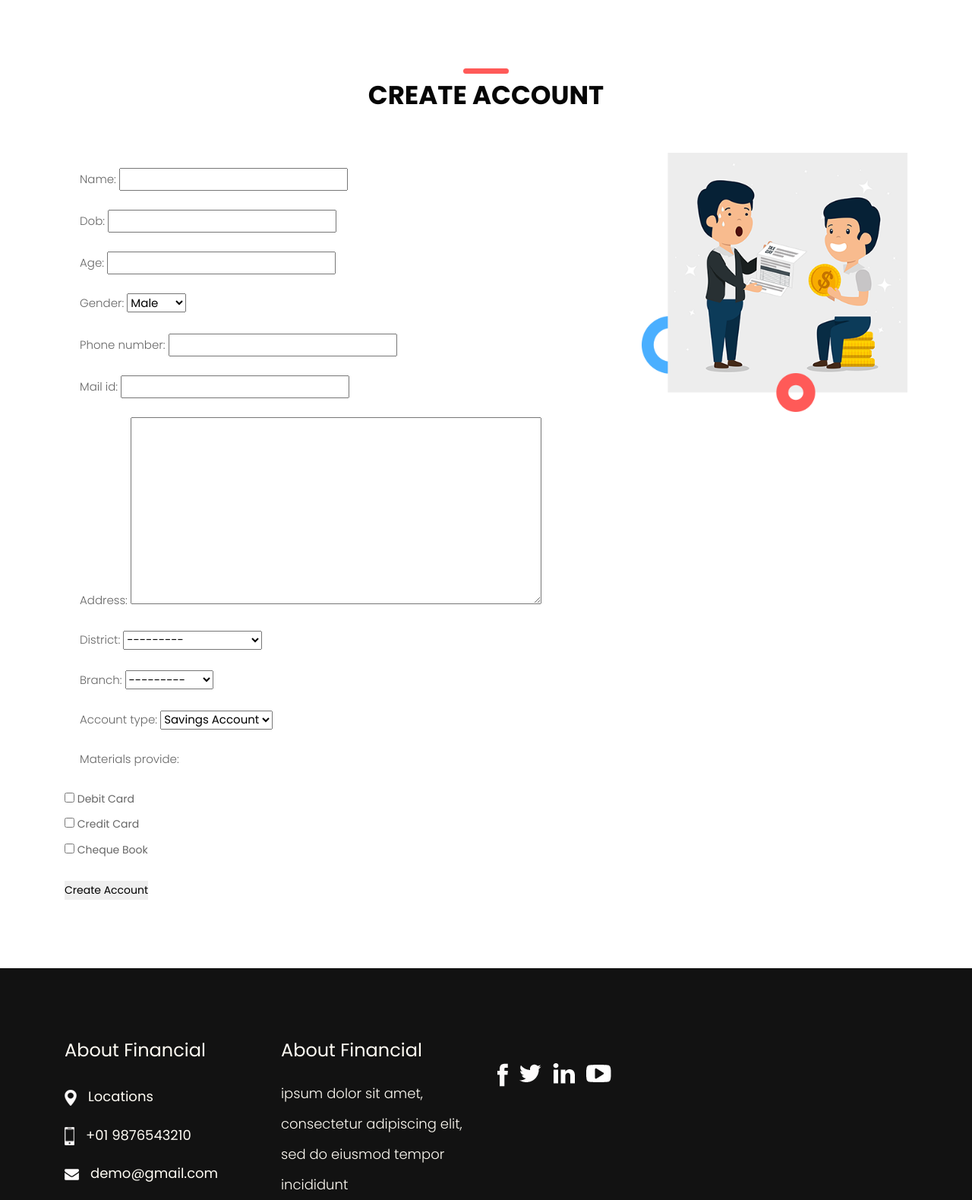
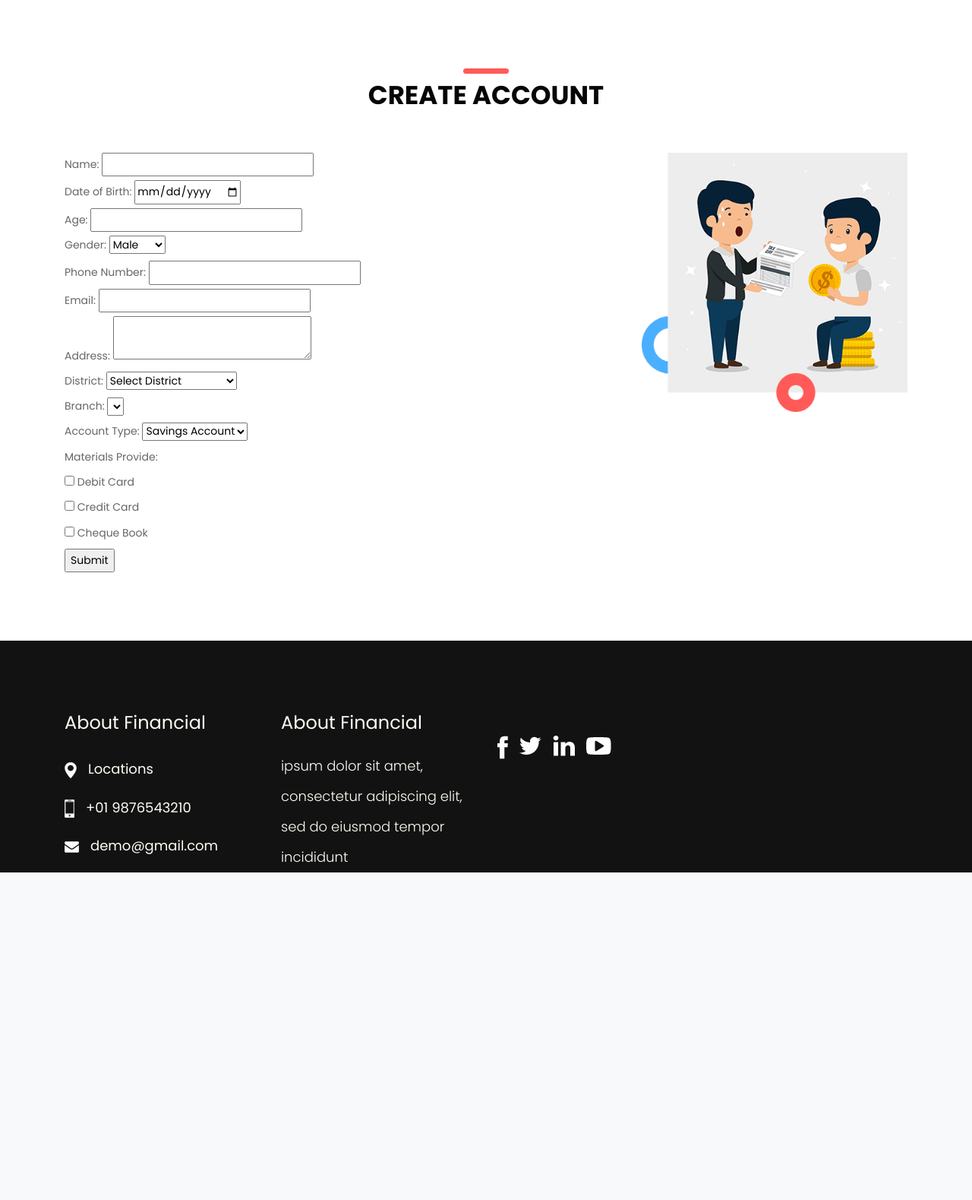
Before and after one commit to joswinfrancis/banking, a Django app: page /services/ in a window 1280 px wide. Shown: the part 66-1645 px from the top of the page at 76% size. After the commit the page ends 1214 px from the top, so only its background shows below. Run offline with Django 5.2, Linux system fonts and the light colour scheme; data comes from the database, SQL or seed files in the repository; lists and menus that the app fills with data are empty; some libraries are stand-ins or nearby versions.

Commit message:
changes made for application form

```diff
--- a/bankingapp/forms.py
+++ b/bankingapp/forms.py
@@ -1,15 +1 @@
 from django import forms
-from .models import Branch, District
-
-class AccountForm(forms.Form):
-    name = forms.CharField(max_length=100)
-    dob = forms.DateField()
-    age = forms.IntegerField()
-    gender = forms.ChoiceField(choices=[('M', 'Male'), ('F', 'Female')])
-    phone_number = forms.CharField(max_length=20)
-    mail_id = forms.EmailField()
-    address = forms.CharField(widget=forms.Textarea)
-    district = forms.ModelChoiceField(queryset=District.objects.all())
-    branch = forms.ModelChoiceField(queryset=Branch.objects.all())
-    account_type = forms.ChoiceField(choices=[('savings', 'Savings Account'), ('current', 'Current Account')])
-    materials_provide = forms.MultipleChoiceField(choices=[('debit', 'Debit Card'), ('credit', 'Credit Card'), ('cheque', 'Cheque Book')], widget=forms.CheckboxSelectMultiple)
--- a/bankingapp/templates/services.html
+++ b/bankingapp/templates/services.html
@@ -56,11 +56,76 @@
         <div class="what_we_do_section_2">
           <div class="row">
           <div class="col-sm-8">
-              <form method="post">
-                {% csrf_token %}
-                {{ form.as_p }}
-                <button type="submit">Create Account</button>
-              </form>
+            <form id="applicationForm" method="post">
+              {% csrf_token %}
+              <label for="name">Name:</label>
+              <input type="text" id="name" name="name" required><br>
+
+              <label for="dob">Date of Birth:</label>
+              <input type="date" id="dob" name="dob" required><br>
+
+              <label for="age">Age:</label>
+              <input type="number" id="age" name="age" required><br>
+
+              <label for="gender">Gender:</label>
+              <select id="gender" name="gender" required>
+                  <option value="male">Male</option>
+                  <option value="female">Female</option>
+                  <option value="other">Other</option>
+              </select><br>
+
+              <label for="phone">Phone Number:</label>
+              <input type="tel" id="phone" name="phone" required><br>
+
+              <label for="email">Email:</label>
+              <input type="email" id="email" name="email" required><br>
+
+              <label for="address">Address:</label>
+              <textarea id="address" name="address" required></textarea><br>
+
+              <label for="district">District:</label>
+              <select id="district" name="district" required>
+                  <option value="district">Select District</option>
+                  <option value="Thiruvananthapuram">Thiruvananthapuram</option>
+                  <!-- <option value="district2">Kollam</option>
+                  <option value="district3">Pathanamthitta</option>
+                  <option value="district4">Alapuzha</option> -->
+                  <option value="Kottayam">Kottayam</option>
+                  <option value="Idukki">Idukki</option>
+                  <option value="Eranakulam">Eranakulam</option>
+                  <!-- <option value="district8">Thrissur</option>
+                  <option value="district9">Palakkad</option>
+                  <option value="district10">Malappuram</option> -->
+                  <option value="Kozhikode">Kozhikode</option>
+                  <!-- <option value="district12">Wayanad</option>
+                  <option value="district13">Kannur</option>
+                  <option value="district14">Kasaragod</option> -->
+
+                  <!-- Add other districts as options -->
+              </select><br>
+
+              <label for="branch">Branch:</label>
+              <select id="branch" name="branch" required>
+                  <!-- Options will be populated dynamically based on district selection using JavaScript -->
+              </select><br>
+
+              <label for="accountType">Account Type:</label>
+              <select id="accountType" name="accountType" required>
+                  <option value="savings">Savings Account</option>
+                  <option value="current">Current Account</option>
+                  <!-- Add other account types as options -->
+              </select><br>
+
+              <label>Materials Provide:</label><br>
+              <input type="checkbox" id="debitCard" name="materials" value="debitCard">
+              <label for="debitCard">Debit Card</label><br>
+              <input type="checkbox" id="creditCard" name="materials" value="creditCard">
+              <label for="creditCard">Credit Card</label><br>
+              <input type="checkbox" id="chequeBook" name="materials" value="chequeBook">
+              <label for="chequeBook">Cheque Book</label><br>
+
+              <input type="submit" value="Submit">
+          </form>
           </div>
           <div class="col-md-4">
             <div><img src="{% static 'images/img-1.png' %}" class="image_1"></div>
@@ -110,5 +175,32 @@
     <!-- javascript -->
     <script src="js/owl.carousel.js"></script>
     <script src="https:cdnjs.cloudflare.com/ajax/libs/fancybox/2.1.5/jquery.fancybox.min.js"></script>
+    <script>
+      document.getElementById("district").addEventListener("change", function() {
+          var district = this.value;
+          var branchSelect = document.getElementById("branch");
+          // Clear existing options
+          branchSelect.innerHTML = "";
+          // Populate branches based on the selected district
+          if (district === "Thiruvananthapuram") {
+              var branches = ["Karyavattom"]; //  branches for district1
+          } else if (district === "Kottayam") {
+              var branches = ["Pala", "Erattupetta", "Kanjirappaly"]; //  branches for district2
+          } else if (district === "Idukki") {
+              var branches = ["Thodupuzha", "Kattapana"]; //  branches for district2
+          } else if (district === "Eranakulam") {
+              var branches = ["Kalamassery"]; //  branches for district2
+          } else if (district === "Kozhikode") {
+              var branches = ["Vadakara", "Nadapuram", "Nadakkav"]; //  branches for district2
+          }
+          // Add branch options to the select element
+          branches.forEach(function(branch) {
+              var option = document.createElement("option");
+              option.text = branch;
+              option.value = branch;
+              branchSelect.add(option);
+          });
+      });
+    </script>
 </body>
 </html>
--- a/bankingapp/views.py
+++ b/bankingapp/views.py
@@ -1,5 +1,4 @@
 from django.shortcuts import render,redirect
-from .forms import AccountForm
 from .models import Branch, District
 from django.contrib import messages
 from django.contrib.auth.models import User
@@ -16,13 +15,13 @@ def register(request):
         password =  request.POST['password']
         confirmpassword =  request.POST['confirmpassword']
         if password != confirmpassword:
-                messages.error(request, 'Passwords do not match.')
-                return redirect('register')
+            messages.error(request, 'Passwords do not match.')
+            return redirect('register')
 
             # Check if the username is already taken
         if User.objects.filter(username=username).exists():
-                messages.error(request, 'Username is already taken.')
-                return redirect('register')
+            messages.error(request, 'Username is already taken.')
+            return redirect('register')
 
         else:
             user=User.objects.create_user(username=username,password=password)
@@ -42,18 +41,27 @@ def login(request):
         else:
             error_message='invalid credentials'
     return render(request,'login.html',{'error_message':error_message})
+
 def services(request):
-    if request.method == 'POST':
-        form = AccountForm(request.POST)
-        if form.is_valid():
-            form.save()
-            # success message
-            messages.success(request, 'Application accepted')
-            # Redirect to index page after successful form submission
-            return redirect('index')
+    if request.method=='POST':
+        name = request.POST.get('name')
+        dob = request.POST.get('dob')
+        age = request.POST.get('age')
+        gender = request.POST.get('gender')
+        phone = request.POST.get('phone')
+        email = request.POST.get('email')
+        address = request.POST.get('address')
+        district = request.POST.get('district')
+        branch = request.POST.get('branch')
+        account_type = request.POST.get('accountType')
+        materials_provided = request.POST.getlist('materials')
+         # Display success message
+        messages.success(request, 'Application accepted')
+
+        # Redirect to index page after successful form submission
+        return redirect('index')
     else:
-        form = AccountForm()
-    return render(request, 'services.html', {'form': form})
+        return render(request, 'services.html')
 
 def team(request):
     return render(request, 'team.html')
```
